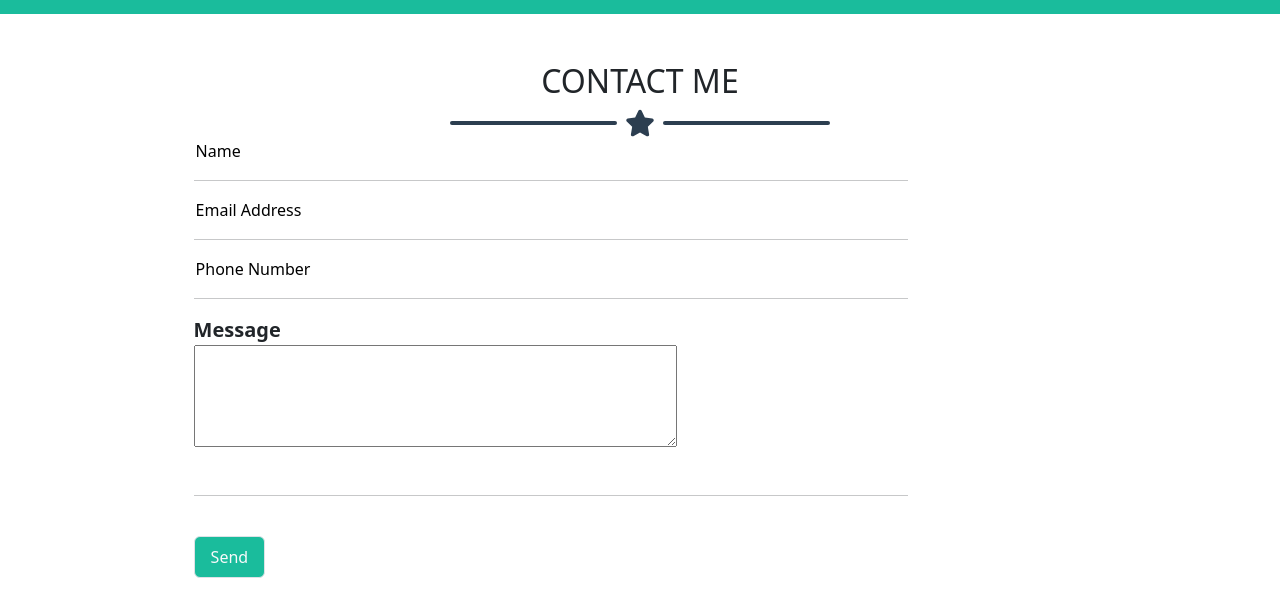
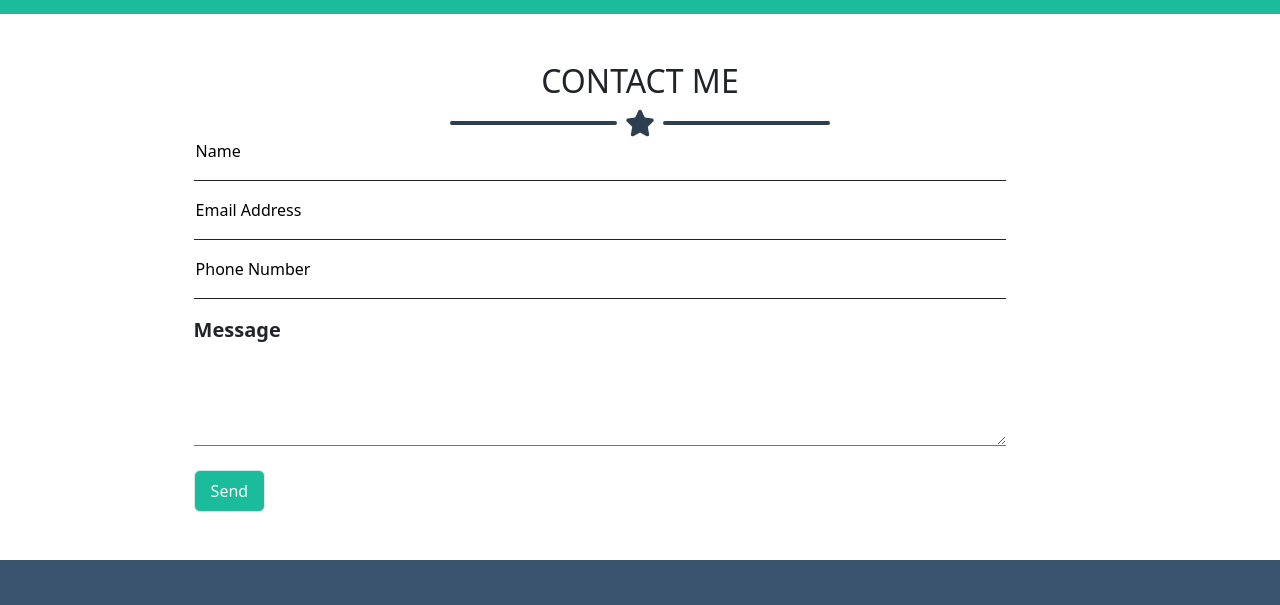
Before and after one commit to erosalpe/html-css-bootstrap-freelancer, a plain HTML site: page index.html in a window 1280 px wide. Shown: the part 1720-2325 px from the top of the page. Drawn offline with nearby package versions, Linux system fonts and the light colour scheme.

Commit message:
fix(form) rimossi bordi aggiunto tag form

```diff
--- a/index.html
+++ b/index.html
@@ -182,24 +182,24 @@
                     <div class="bar rounded-pill black"></div>
                 </div>
 
+                <form style="width: 100%" class="d-flex justify-content-center" action="">
                     <div style="width: 80%" class="d-flex flex-column align-items-start">
                         <input class="border border-0" type="text" placeholder="Name">
 
-                    <hr style="width: 80%">
+                        <hr style="width: 91%; opacity: 1;">
 
                         <input class="border border-0" type="text" placeholder="Email Address">
 
-                    <hr style="width: 80%">
+                        <hr style="width: 91%; opacity: 1;">
 
                         <input class="border border-0" type="text" placeholder="Phone Number">
 
-                    <hr style="width: 80%">
+                        <hr style="width: 91%; opacity: 1;">
 
                         <span class="fw-semibold fs-5">Message</span>
 
-                    <textarea  name="w3review" rows="4" cols="50"></textarea>
+                        <textarea  style="width: 91%" class="border-top-0 border-start-0 border-end-0" name="w3review" rows="4" cols="50"></textarea>
 
-                    <hr style="width: 80%" class="mt-5">
 
                         <div class="d-flex border rounded p-2 mt-4 rslpgn-bg-success">
                             <a class="text-decoration-none text-light px-2" href="#">
@@ -207,6 +207,7 @@
                             </a>
                         </div>
                     </div>
+                </form>
 
             </div>
         </section>
```
Lines whose indentation alone changed are shown as unchanged.
